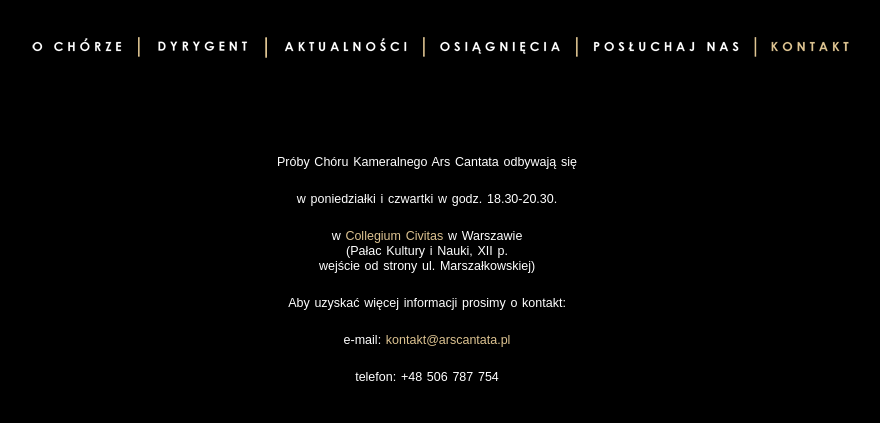
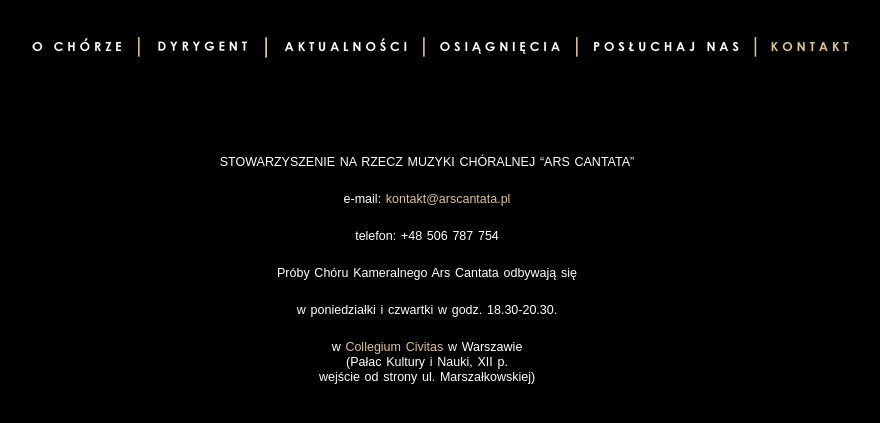
Before and after one commit to ars-cantata/ars-cantata.github.io, a Jekyll site: the page built from kontakt.html, in a window 1280 px wide, cut to the strip 0-469 px from the top of the page. Shown: the top 423 px of the strip, without its empty margins (213-1093 px from the left). Built offline with Jekyll 4.4.1, drawn with Linux system fonts in a browser that asks for light colours.

Commit message:
AKTUALIZACJA KONTAKTU

```diff
--- a/_includes/texts/pl/kontakt.md
+++ b/_includes/texts/pl/kontakt.md
@@ -1,3 +1,9 @@
+STOWARZYSZENIE NA RZECZ MUZYKI CHÓRALNEJ "ARS CANTATA"
+
+e-mail: <kontakt@arscantata.pl>
+
+telefon: +48 506 787 754
+
 Próby Chóru Kameralnego Ars Cantata odbywają się
 
 w poniedziałki i czwartki w godz. 18.30-20.30.
@@ -5,9 +11,3 @@ w poniedziałki i czwartki w godz. 18.30-20.30.
 w [Collegium Civitas](http://www.collegium.edu.pl/) w Warszawie
 (Pałac Kultury i Nauki, XII p.
 wejście od strony ul. Marszałkowskiej)
-
-Aby uzyskać więcej informacji prosimy o kontakt:
-
-e-mail: <kontakt@arscantata.pl>
-
-telefon: +48 506 787 754
```
